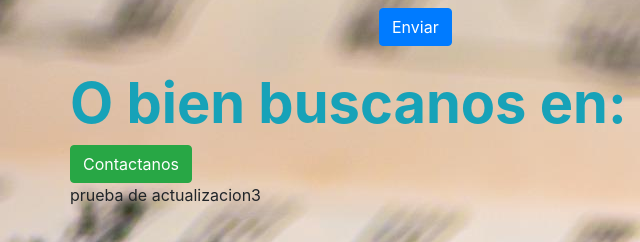
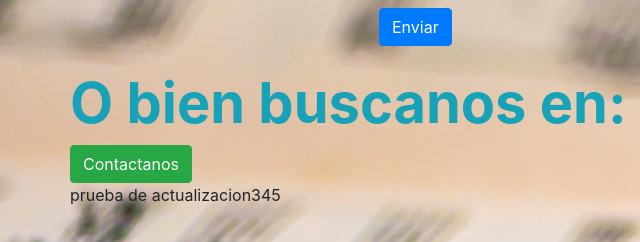
Before and after one commit to JavierMoraV/Chordes, a plain HTML site: page index.html in a window 1280 px wide. Shown: the part 2554-2796 px from the top of the page, 0-640 px from the left. Drawn offline with nearby package versions, Linux system fonts and the light colour scheme.

Commit message:
actualizacin

```diff
--- a/index.html
+++ b/index.html
@@ -281,7 +281,7 @@
             data-target="#exampleModal">
             Contactanos
           </button>
-          prueba de actualizacion3
+          prueba de actualizacion345
         </div>
       </div>
 
```
